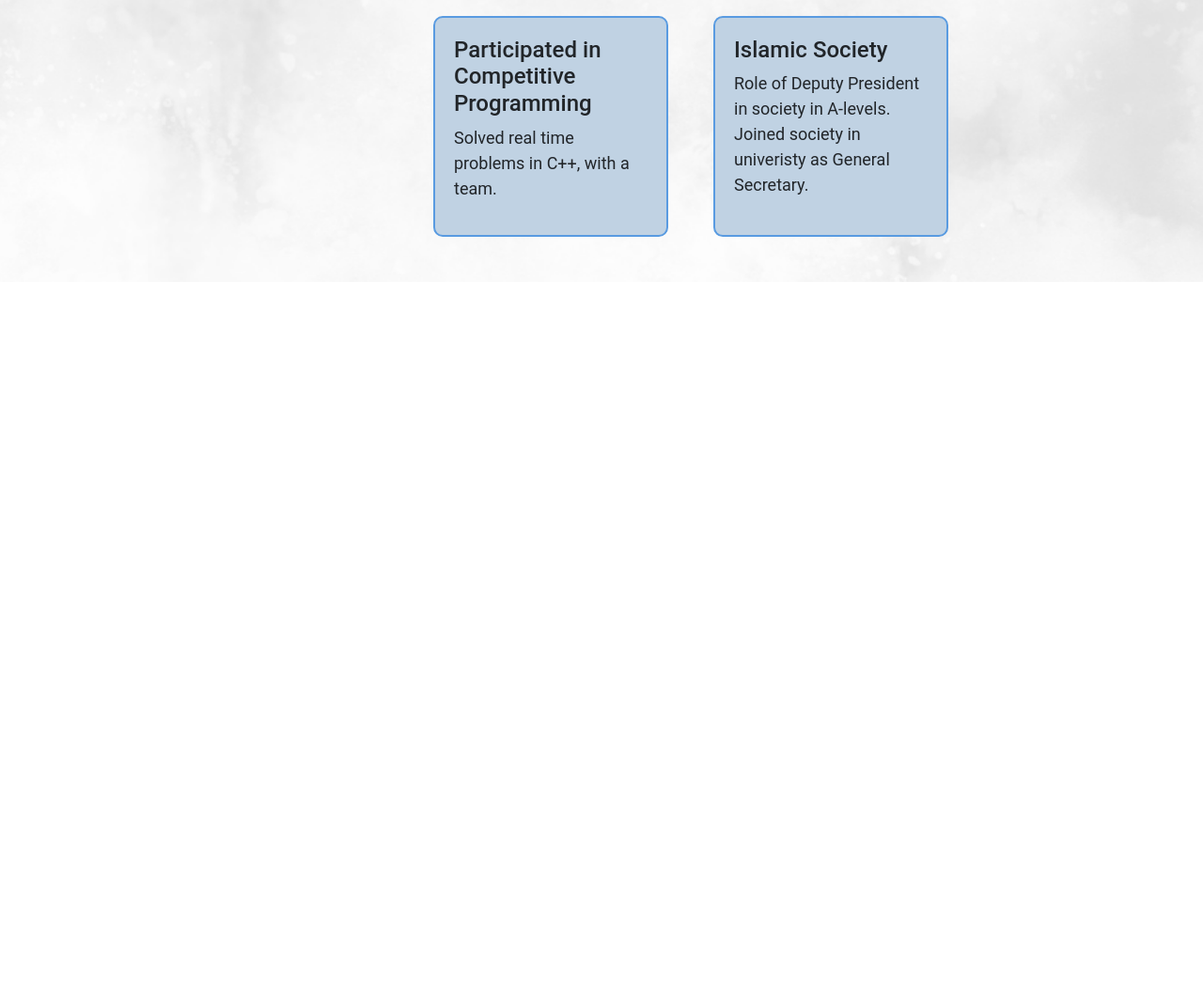
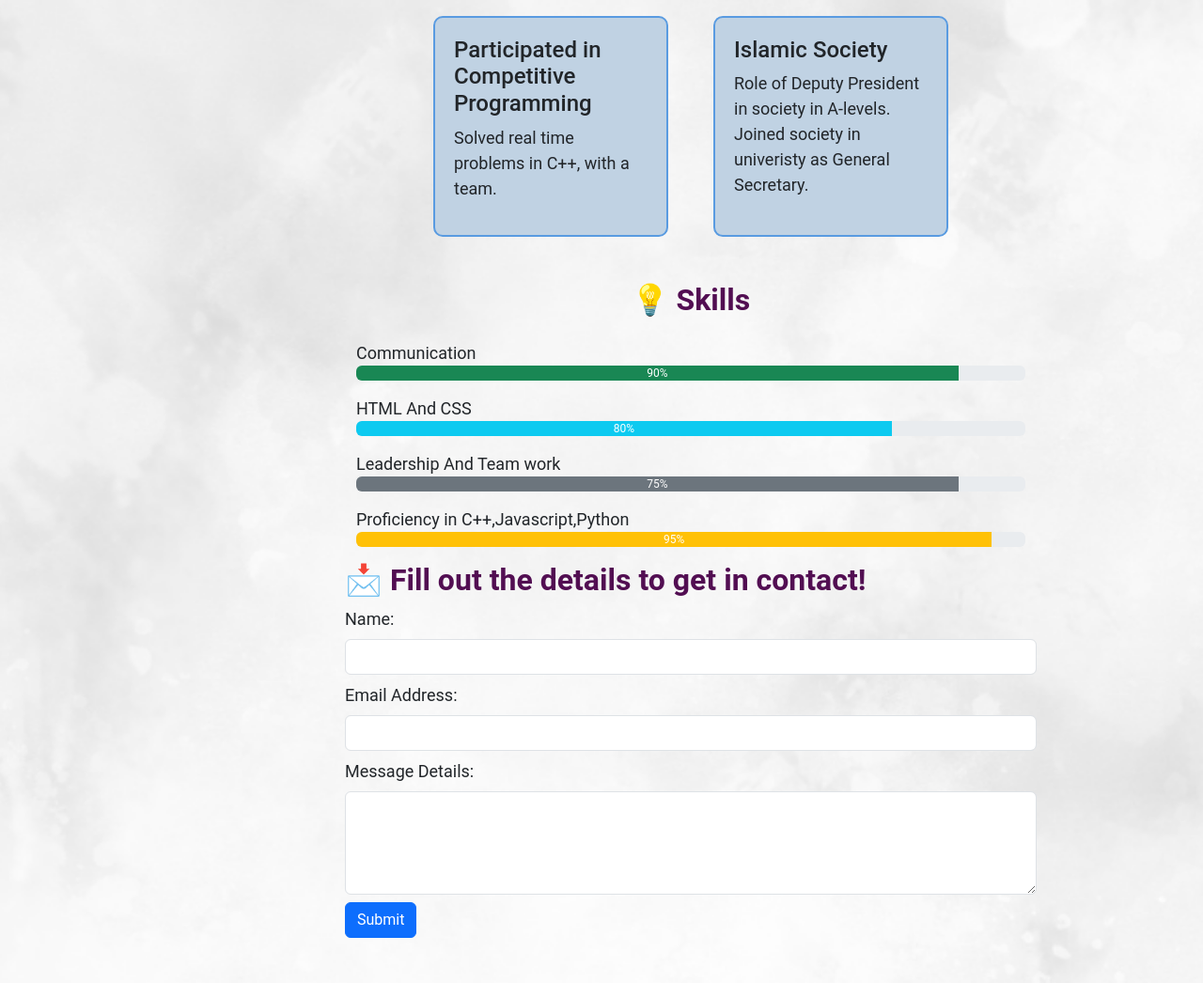
Before and after one commit to ScientistAreeba/Portfolio-2025, a plain HTML site: page index.html in a window 1280 px wide. Shown: the part 1285-2331 px from the top of the page at 94% size. Before the commit the page ends 1585 px from the top, so only its background shows below. Drawn offline with nearby package versions, Linux system fonts and the light colour scheme.

Commit message:
Update index.html
added the skills and contact me info on my website

```diff
--- a/index.html
+++ b/index.html
@@ -156,6 +156,59 @@
                     </div>
                 </section>
 
+                <!-- Skills Section -->
+                <section id="skills" class="container mt-5">
+                    <h2 class="text-center mb-4">&#128161; Skills</h2>
+
+                    <div class="mb-3">
+                        <label>Communication</label>
+                        <div class="progress">
+                            <div class="progress-bar bg-success" style="width: 90%;">90%</div>
+                        </div>
+                    </div>
+
+                    <div class="mb-3">
+                        <label>HTML And CSS</label>
+                        <div class="progress">
+                            <div class="progress-bar bg-info" style="width: 80%;">80%</div>
+                        </div>
+                    </div>
+
+                    <div class="mb-3">
+                        <label>Leadership And Team work</label>
+                        <div class="progress">
+                            <div class="progress-bar bg-secondary" style="width: 90%;">75%</div>
+                        </div>
+                    </div>
+
+                    <div class="mb-3">
+                        <label>Proficiency in C++,Javascript,Python</label>
+                        <div class="progress">
+                            <div class="progress-bar bg-warning" style="width: 95%;">95%</div>
+                        </div>
+                    </div>
+
+                </section>
+
+                <!-- Contact Information Section -->
+                <section id="Contact" class="mb-4">
+                    <h2>&#128233; Fill out the details to get in contact!</h2>
+                    <form>
+                        <div class="mb-2">
+                            <label class="form-label">Name:</label>
+                            <input type="text" class="form-control" required>
+                        </div>
+                        <div class="mb-2">
+                            <label class="form-label">Email Address:</label>
+                            <input type="email" class="form-control" required>
+                        </div>
+                        <div class="mb-2">
+                            <label class="form-label">Message Details:</label>
+                            <textarea class="form-control" rows="4" required></textarea>
+                        </div>
+                        <button type="submit" class="btn btn-primary">Submit</button>
+                    </form>
+                </section>
 
 
             </section>
```
